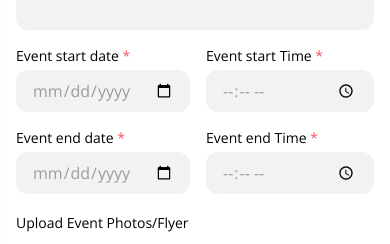
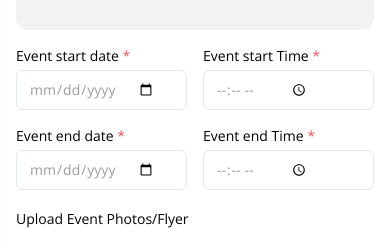
Before and after one commit to saeedyussif663/Tc-Project, a Next.js app: page /admin/create-event in a window 390 px wide. Shown: the part 459-703 px from the top of the page. Built offline with nearby package versions, Linux system fonts and the light colour scheme; no server answers.

Commit message:
input date and time on mobile

```diff
--- a/components/admin/CreateEventForm.tsx
+++ b/components/admin/CreateEventForm.tsx
@@ -6,6 +6,7 @@
 import { useState } from 'react';
 import { useFormState, useFormStatus } from 'react-dom';
 import CloudIcon from '../icons/cloudIcon';
+import { Input } from '../ui/input';
 
 export default function CreateEventForm() {
   const [imageValue, setImageValue] = useState('');
@@ -87,10 +88,16 @@
               <label className="text-sm">
                 Event start date <span className="text-red-secondary">*</span>
               </label>
+              <Input
+                type="date"
+                name="start_date"
+                className="event_input md:hidden"
+                required
+              />
               <input
                 type="date"
                 name="start_date"
-                className="event_input"
+                className="event_input hidden md:block"
                 required
               />
             </div>
@@ -98,10 +105,16 @@
               <label className="text-sm">
                 Event start Time <span className="text-red-secondary">*</span>
               </label>
+              <Input
+                type="time"
+                name="start_time"
+                className="event_input md:hidden"
+                required
+              />
               <input
                 type="time"
                 name="start_time"
-                className="event_input"
+                className="event_input hidden md:block"
                 required
               />
             </div>
@@ -113,10 +126,16 @@
               <label className="text-sm">
                 Event end date <span className="text-red-secondary">*</span>
               </label>
+              <Input
+                type="date"
+                name="end_date"
+                className="event_input md:hidden"
+                required
+              />
               <input
                 type="date"
                 name="end_date"
-                className="event_input"
+                className="event_input hidden md:block"
                 required
               />
             </div>
@@ -124,10 +143,17 @@
               <label className="text-sm">
                 Event end Time <span className="text-red-secondary">*</span>
               </label>
+
+              <Input
+                type="time"
+                name="end_time"
+                className="event_input md:hidden"
+                required
+              />
               <input
                 type="time"
                 name="end_time"
-                className="event_input"
+                className="event_input hidden md:block"
                 required
               />
             </div>
--- /dev/null
+++ b/components/ui/input.tsx
@@ -0,0 +1,25 @@
+import * as React from "react"
+
+import { cn } from "@/lib/utils"
+
+export interface InputProps
+  extends React.InputHTMLAttributes<HTMLInputElement> {}
+
+const Input = React.forwardRef<HTMLInputElement, InputProps>(
+  ({ className, type, ...props }, ref) => {
+    return (
+      <input
+        type={type}
+        className={cn(
+          "flex h-10 w-full rounded-md border border-slate-200 bg-white px-3 py-2 text-sm ring-offset-white file:border-0 file:bg-transparent file:text-sm file:font-medium file:text-slate-950 placeholder:text-slate-500 focus-visible:outline-none focus-visible:ring-2 focus-visible:ring-slate-950 focus-visible:ring-offset-2 disabled:cursor-not-allowed disabled:opacity-50 dark:border-slate-800 dark:bg-slate-950 dark:ring-offset-slate-950 dark:file:text-slate-50 dark:placeholder:text-slate-400 dark:focus-visible:ring-slate-300",
+          className
+        )}
+        ref={ref}
+        {...props}
+      />
+    )
+  }
+)
+Input.displayName = "Input"
+
+export { Input }
```
